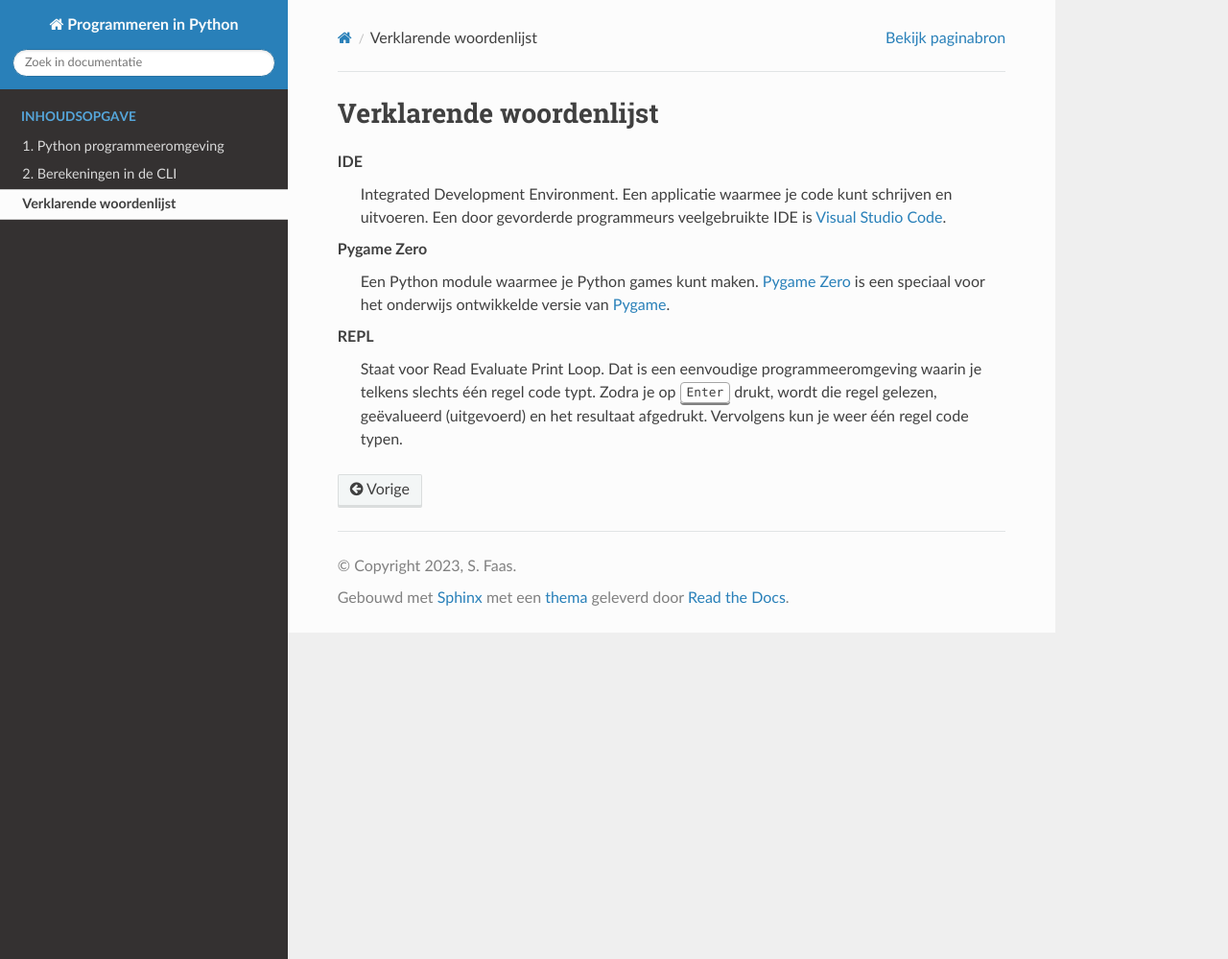
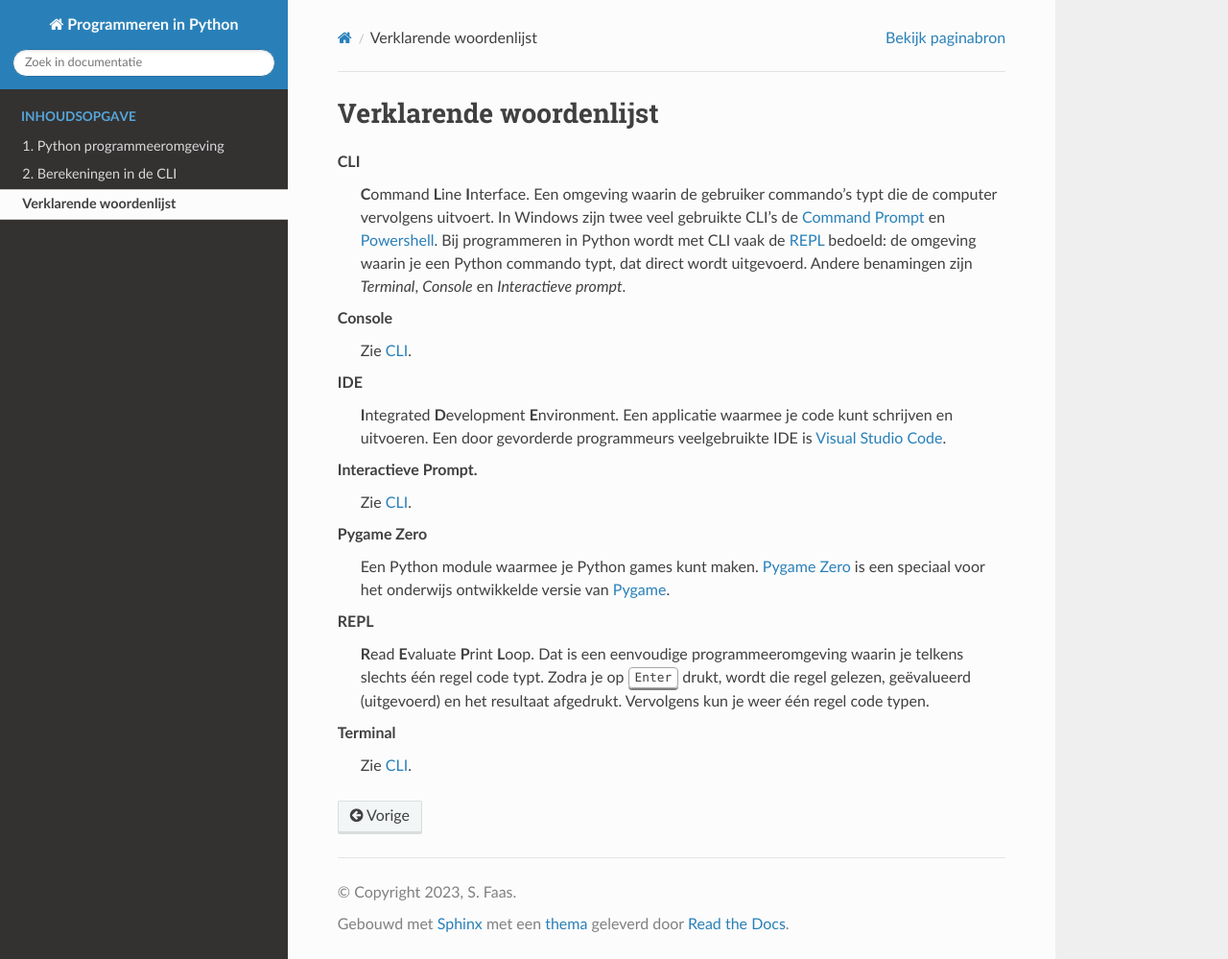
Before and after one commit to meneerfaas/programmeren_in_python, a Sphinx documentation site: the page built from docs/source/chapters/glossary.rst, in a window 1280 px wide and 999 px high. Shown: the whole window at 96% size. Built offline with Sphinx 7.4.7 and the Read the Docs theme 2.0.0, drawn with Linux system fonts in a browser that asks for light colours.

Commit message:
Glossary update

```diff
--- a/docs/source/chapters/glossary.rst
+++ b/docs/source/chapters/glossary.rst
@@ -2,12 +2,25 @@ Verklarende woordenlijst
 ========================
 
 .. glossary::
+    :sorted:
 
     IDE
-        Integrated Development Environment. Een applicatie waarmee je code kunt schrijven en uitvoeren. Een door gevorderde programmeurs veelgebruikte IDE is `Visual Studio Code <https://code.visualstudio.com/>`_.
+        **I**\ ntegrated **D**\ evelopment **E**\ nvironment. Een applicatie waarmee je code kunt schrijven en uitvoeren. Een door gevorderde programmeurs veelgebruikte IDE is `Visual Studio Code <https://code.visualstudio.com/>`_.
 
     Pygame Zero
         Een Python module waarmee je Python games kunt maken. `Pygame Zero <https://pygame-zero.readthedocs.io/>`_ is een speciaal voor het onderwijs ontwikkelde versie van `Pygame <https://www.pygame.org/>`_.
 
     REPL
-        Staat voor Read Evaluate Print Loop. Dat is een eenvoudige programmeeromgeving waarin je telkens slechts één regel code typt. Zodra je op :kbd:`Enter` drukt, wordt die regel gelezen, geëvalueerd (uitgevoerd) en het resultaat afgedrukt. Vervolgens kun je weer één regel code typen.
+        **R**\ ead **E**\ valuate **P**\ rint **L**\ oop. Dat is een eenvoudige programmeeromgeving waarin je telkens slechts één regel code typt. Zodra je op :kbd:`Enter` drukt, wordt die regel gelezen, geëvalueerd (uitgevoerd) en het resultaat afgedrukt. Vervolgens kun je weer één regel code typen.
+
+    CLI
+        **C**\ ommand **L**\ ine **I**\ nterface. Een omgeving waarin de gebruiker commando's typt die de computer vervolgens uitvoert. In Windows zijn twee veel gebruikte CLI's de `Command Prompt <https://nl.wikipedia.org/wiki/Opdrachtprompt>`_ en `Powershell <https://learn.microsoft.com/nl-nl/powershell/scripting/overview>`_. Bij programmeren in Python wordt met CLI vaak de :term:`REPL` bedoeld\: de omgeving waarin je een Python commando typt, dat direct wordt uitgevoerd. Andere benamingen zijn *Terminal*, *Console* en *Interactieve prompt*.
+
+    Terminal
+        Zie :term:`CLI`.
+
+    Console
+        Zie :term:`CLI`.
+
+    Interactieve Prompt.
+        Zie :term:`CLI`.
```
